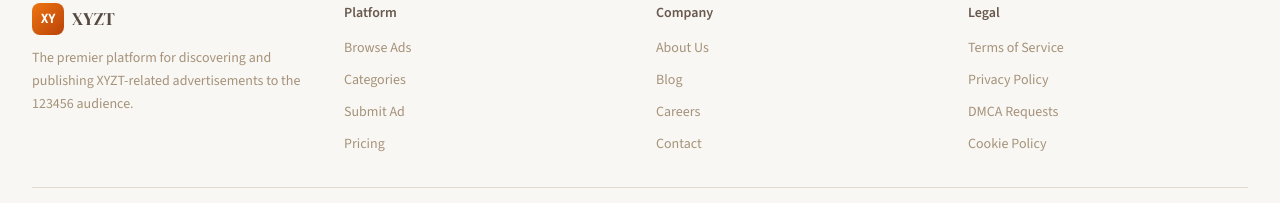
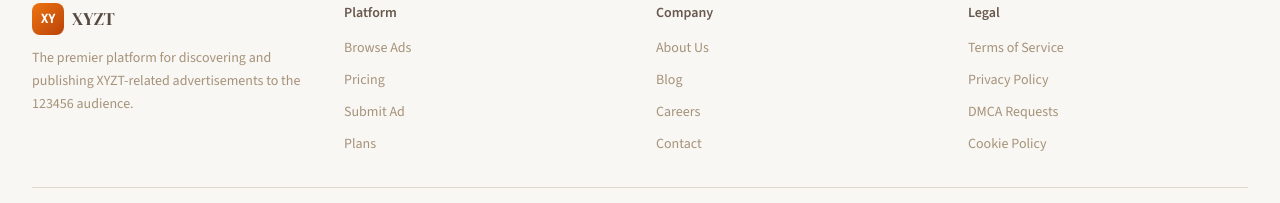
Before and after one commit to papajo/AdConsolidator, a Next.js app: page / in a window 1280 px wide. Shown: the part 1511-1714 px from the top of the page. Built offline with nearby package versions, Linux system fonts and the light colour scheme.

Commit message:
Add src/components/Footer.jsx

```diff
--- a/src/components/Footer.jsx
+++ b/src/components/Footer.jsx
@@ -1,3 +1,5 @@
+import Link from 'next/link';
+
 export default function Footer() {
   return (
     <footer className="border-t border-surface-200/50 mt-16">
@@ -20,10 +22,10 @@ export default function Footer() {
           <div>
             <h4 className="font-semibold text-surface-800 text-sm mb-3">Platform</h4>
             <ul className="space-y-2">
-              <li><a href="#" className="text-sm text-surface-500 hover:text-brand-600 transition-colors">Browse Ads</a></li>
-              <li><a href="#" className="text-sm text-surface-500 hover:text-brand-600 transition-colors">Categories</a></li>
-              <li><a href="#" className="text-sm text-surface-500 hover:text-brand-600 transition-colors">Submit Ad</a></li>
-              <li><a href="#" className="text-sm text-surface-500 hover:text-brand-600 transition-colors">Pricing</a></li>
+              <li><Link href="/" className="text-sm text-surface-500 hover:text-brand-600 transition-colors">Browse Ads</Link></li>
+              <li><Link href="/pricing" className="text-sm text-surface-500 hover:text-brand-600 transition-colors">Pricing</Link></li>
+              <li><span className="text-sm text-surface-500 hover:text-brand-600 transition-colors cursor-pointer">Submit Ad</span></li>
+              <li><Link href="/pricing" className="text-sm text-surface-500 hover:text-brand-600 transition-colors">Plans</Link></li>
             </ul>
           </div>
 
```
